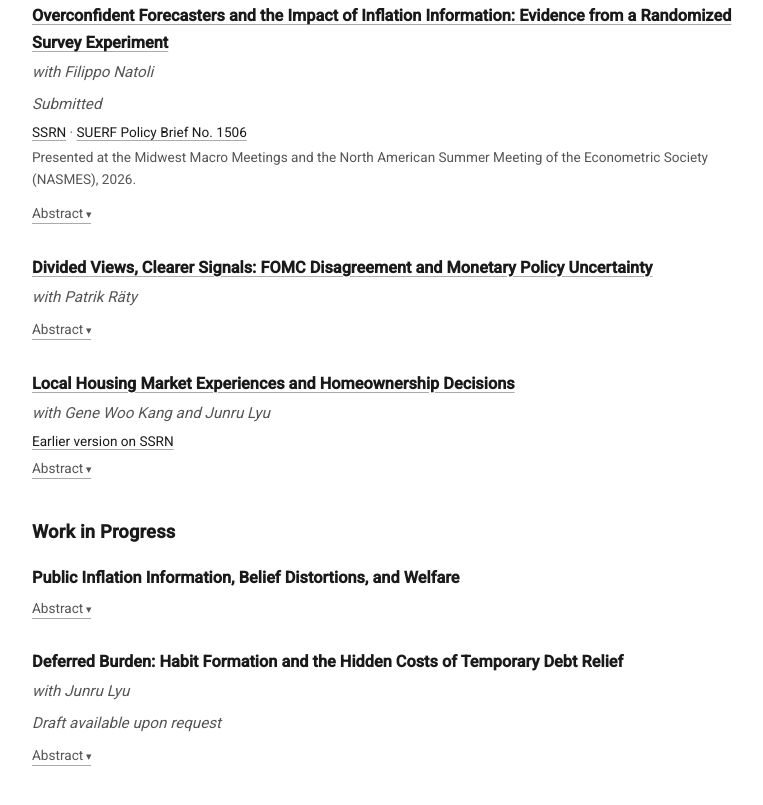
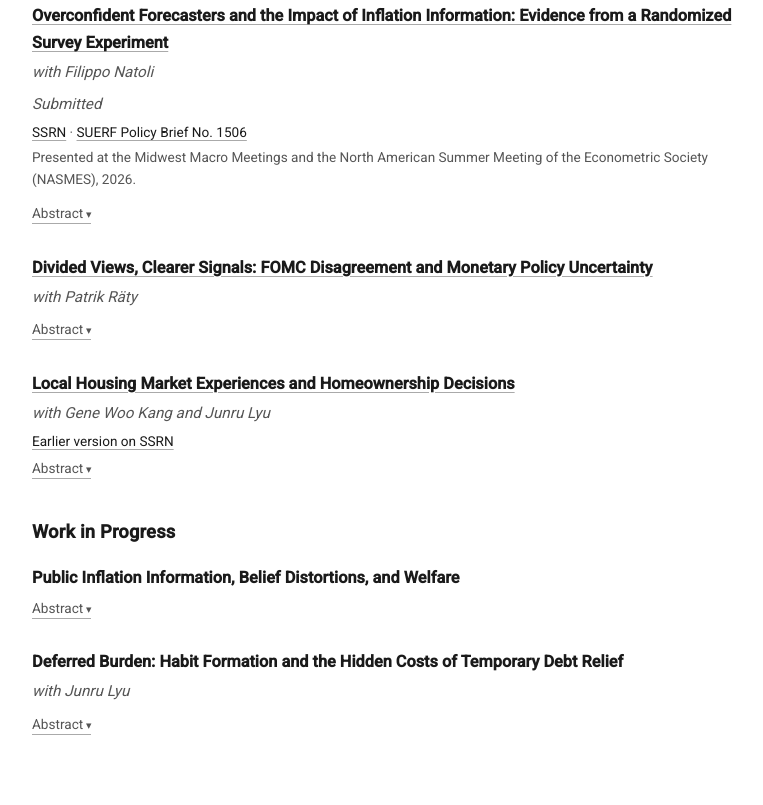
Before and after one commit to sharathsonti/sharathsonti.github.io, a plain HTML site: page research.html in a window 1280 px wide. Shown: the part 390-1195 px from the top of the page, without its empty margins (252-1015 px from the left). Drawn offline with Linux system fonts and the light colour scheme.

Commit message:
Research: drop draft-on-request line from Deferred Burden
Co-Authored-By: Claude Fable 5.2 <noreply@anthropic.com>

```diff
--- a/research.html
+++ b/research.html
@@ -93,7 +93,6 @@
     <div class="paper">
       <span class="paper-title">Deferred Burden: Habit Formation and the Hidden Costs of Temporary Debt Relief</span>
       <div class="paper-meta">with Junru Lyu</div>
-      <div class="paper-meta">Draft available upon request</div>
       <details class="paper-details">
         <summary>Abstract</summary>
         <p class="paper-abstract">While debt relief programs are often viewed as beneficial, little is known about their impact on spending habits and long-run financial health. This paper studies the federal student loan repayment pause during COVID-19 using UC-CCP panel data and a difference-in-differences design with inverse probability weighting and IV strategies. We find that while the pause modestly eased short-run financial strain and increased consumption, it also fostered habit formation: borrowers expanded recurring spending and later faced elevated delinquency once repayments resumed. These dynamics cannot be explained by a standard neoclassical model of consumption smoothing but are consistent with habit persistence induced by reference-dependent preferences. A structural counterfactual shows that alternative pause designs could have reduced during-pause habit formation and post-pause distress, highlighting welfare trade-offs in liquidity-driven debt relief. The results reveal that well-intentioned forbearance can generate unintended behavioral costs alongside its immediate benefits.</p>
```
